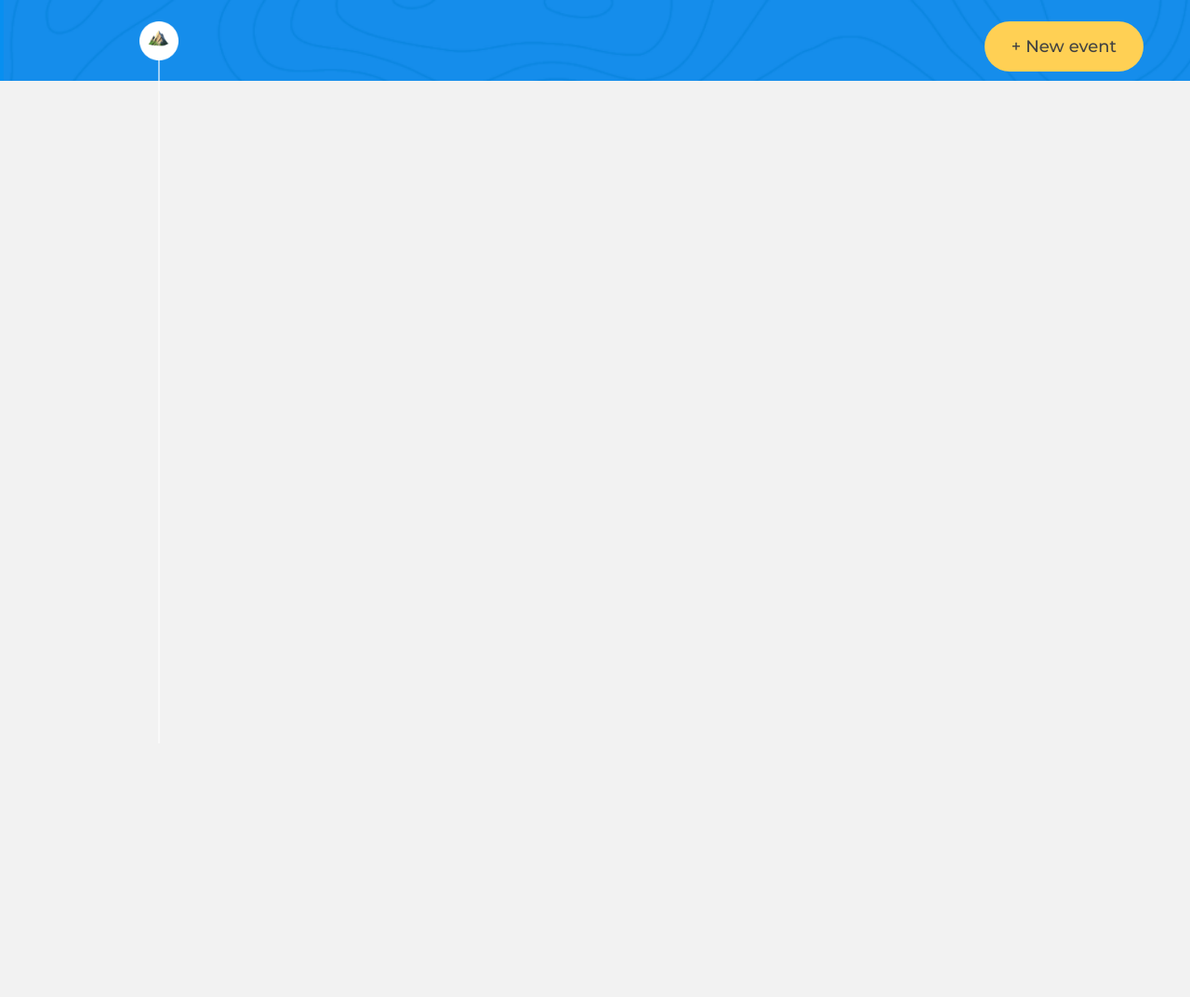
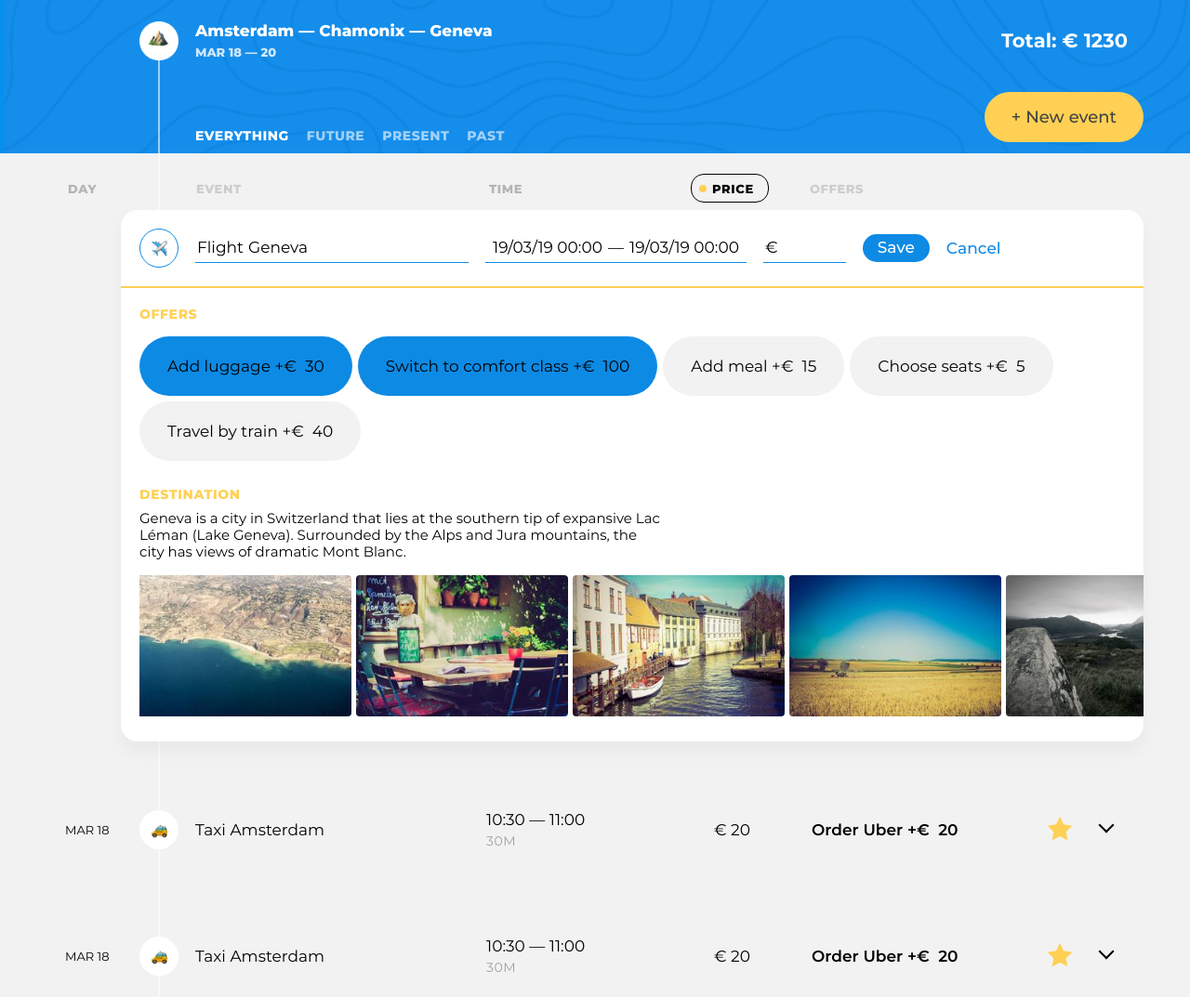
Before and after one commit to inasekin/oop-big-trip, a website built with webpack: page public/index.html in a window 1280 px wide. Shown: the top 1073 px of the page at 93% size. Before the commit the page ends 800 px from the top, so only its background shows below. Built offline with nearby package versions, Linux system fonts and the light colour scheme.

Commit message:
feat: добавил отдельные модули, добавил презентер

```diff
--- a/public/css/style.css
+++ b/public/css/style.css
@@ -332,7 +332,9 @@
 
 .trip-events__item {
   margin-bottom: 54px;
-  margin-left: auto; }
+  margin-left: auto;
+  list-style: none;
+}
 
 .trip-sort {
   display: -ms-flexbox;
--- a/public/index.html
+++ b/public/index.html
@@ -18,11 +18,8 @@
           <div class="trip-main__trip-controls  trip-controls">
             <div class="trip-controls__filters">
               <h2 class="visually-hidden">Filter events</h2>
-              <!-- Фильтры -->
             </div>
           </div>
-
-          <button class="trip-main__event-add-btn  btn  btn--big  btn--yellow" type="button">New event</button>
         </div>
       </div>
     </header>
@@ -30,10 +27,6 @@
       <div class="page-body__container">
           <section class="trip-events">
             <h2 class="visually-hidden">Trip events</h2>
-
-            <!-- Сортировка -->
-
-            <!-- Контент -->
           </section>
       </div>
     </main>
--- a/src/main.js
+++ b/src/main.js
@@ -0,0 +1,16 @@
+import {render, RenderPosition} from './render';
+import FilterView from './view/filter-view';
+import InfoView from './view/info-view';
+import ButtonView from './view/button-view';
+import WaypointsPresenter from './presenter/waypoints-presenter';
+
+
+const tripFilters = document.querySelector('.trip-controls__filters');
+const tripMain = document.querySelector('.trip-main');
+const tripEvents = document.querySelector('.trip-events');
+const boardPresenter = new WaypointsPresenter({waypointsContainer: tripEvents});
+
+render(new InfoView(), tripMain, RenderPosition.AFTERBEGIN);
+render(new FilterView(), tripFilters);
+render(new ButtonView(), tripMain);
+boardPresenter.init();
--- /dev/null
+++ b/src/presenter/waypoints-presenter.js
@@ -0,0 +1,23 @@
+import WaypointListView from '../view/waypoint-list-view';
+import {render, RenderPosition} from '../render';
+import SortView from '../view/sort-view';
+import FormCreateView from '../view/form-create-view';
+import WaypointView from '../view/waypoint-view';
+
+export default class WaypointsPresenter {
+  waypointListComponent = new WaypointListView();
+
+  constructor({waypointsContainer}) {
+    this.waypointsContainer = waypointsContainer;
+  }
+
+  init() {
+    render(new SortView(), this.waypointsContainer, RenderPosition.AFTERBEGIN);
+    render(new FormCreateView(), this.waypointsContainer);
+    render(this.waypointListComponent, this.waypointsContainer);
+
+    for (let i = 0; i < 3; i++) {
+      render(new WaypointView(), this.waypointListComponent.getElement());
+    }
+  }
+}
--- a/src/render.js
+++ b/src/render.js
@@ -1,8 +1,8 @@
 const RenderPosition = {
-  BEFOREBEGIN: 'beforebegin',
-  AFTERBEGIN: 'afterbegin',
-  BEFOREEND: 'beforeend',
-  AFTEREND: 'afterend',
+  BEFOREBEGIN: 'beforebegin', // перед самим элементом targetElement.
+  AFTERBEGIN: 'afterbegin', // внутри элемента targetElement, перед его первым потомком.
+  BEFOREEND: 'beforeend', // внутри элемента targetElement, после его последнего потомка.
+  AFTEREND: 'afterend', // после самого элемента targetElement.
 };
 
 function createElement(template) {
@@ -13,7 +13,7 @@
 }
 
 function render(component, container, place = RenderPosition.BEFOREEND) {
-  container.insertAdjacentElement(place, component.getElement());
+  container.insertAdjacentElement(place, component.getElement()); // добавляет переданный элемент в DOM-дерево относительно элемента, вызвавшего метод.
 }
 
 export {RenderPosition, createElement, render};
--- /dev/null
+++ b/src/view/button-view.js
@@ -0,0 +1,23 @@
+import {createElement} from '../render.js';
+
+function createButtonTemplate() {
+  return '<button class="trip-main__event-add-btn  btn  btn--big  btn--yellow" type="button">New event</button>';
+}
+
+export default class ButtonView {
+  getTemplate() {
+    return createButtonTemplate();
+  }
+
+  getElement() {
+    if (!this.element) {
+      this.element = createElement(this.getTemplate());
+    }
+
+    return this.element;
+  }
+
+  removeElement() {
+    this.element = null;
+  }
+}
--- /dev/null
+++ b/src/view/filter-view.js
@@ -0,0 +1,45 @@
+import {createElement} from '../render.js';
+
+function createFilterTemplate() {
+  return `<form class="trip-filters" action="#" method="get">
+                <div class="trip-filters__filter">
+                  <input id="filter-everything" class="trip-filters__filter-input  visually-hidden" type="radio" name="trip-filter" value="everything" checked>
+                  <label class="trip-filters__filter-label" for="filter-everything">Everything</label>
+                </div>
+
+                <div class="trip-filters__filter">
+                  <input id="filter-future" class="trip-filters__filter-input  visually-hidden" type="radio" name="trip-filter" value="future">
+                  <label class="trip-filters__filter-label" for="filter-future">Future</label>
+                </div>
+
+                <div class="trip-filters__filter">
+                  <input id="filter-present" class="trip-filters__filter-input  visually-hidden" type="radio" name="trip-filter" value="present">
+                  <label class="trip-filters__filter-label" for="filter-present">Present</label>
+                </div>
+
+                <div class="trip-filters__filter">
+                  <input id="filter-past" class="trip-filters__filter-input  visually-hidden" type="radio" name="trip-filter" value="past">
+                  <label class="trip-filters__filter-label" for="filter-past">Past</label>
+                </div>
+
+                <button class="visually-hidden" type="submit">Accept filter</button>
+              </form>`;
+}
+
+export default class FilterView {
+  getTemplate() {
+    return createFilterTemplate();
+  }
+
+  getElement() {
+    if (!this.element) {
+      this.element = createElement(this.getTemplate());
+    }
+
+    return this.element;
+  }
+
+  removeElement() {
+    this.element = null;
+  }
+}
--- /dev/null
+++ b/src/view/form-create-view.js
@@ -0,0 +1,184 @@
+import {createElement} from '../render.js';
+
+function createFormCreateTemplate() {
+  return `            <li class="trip-events__item">
+              <form class="event event--edit" action="#" method="post">
+                <header class="event__header">
+                  <div class="event__type-wrapper">
+                    <label class="event__type  event__type-btn" for="event-type-toggle-1">
+                      <span class="visually-hidden">Choose event type</span>
+                      <img class="event__type-icon" width="17" height="17" src="img/icons/flight.png" alt="Event type icon">
+                    </label>
+                    <input class="event__type-toggle  visually-hidden" id="event-type-toggle-1" type="checkbox">
+
+                    <div class="event__type-list">
+                      <fieldset class="event__type-group">
+                        <legend class="visually-hidden">Event type</legend>
+
+                        <div class="event__type-item">
+                          <input id="event-type-taxi-1" class="event__type-input  visually-hidden" type="radio" name="event-type" value="taxi">
+                          <label class="event__type-label  event__type-label--taxi" for="event-type-taxi-1">Taxi</label>
+                        </div>
+
+                        <div class="event__type-item">
+                          <input id="event-type-bus-1" class="event__type-input  visually-hidden" type="radio" name="event-type" value="bus">
+                          <label class="event__type-label  event__type-label--bus" for="event-type-bus-1">Bus</label>
+                        </div>
+
+                        <div class="event__type-item">
+                          <input id="event-type-train-1" class="event__type-input  visually-hidden" type="radio" name="event-type" value="train">
+                          <label class="event__type-label  event__type-label--train" for="event-type-train-1">Train</label>
+                        </div>
+
+                        <div class="event__type-item">
+                          <input id="event-type-ship-1" class="event__type-input  visually-hidden" type="radio" name="event-type" value="ship">
+                          <label class="event__type-label  event__type-label--ship" for="event-type-ship-1">Ship</label>
+                        </div>
+
+                        <div class="event__type-item">
+                          <input id="event-type-drive-1" class="event__type-input  visually-hidden" type="radio" name="event-type" value="drive">
+                          <label class="event__type-label  event__type-label--drive" for="event-type-drive-1">Drive</label>
+                        </div>
+
+                        <div class="event__type-item">
+                          <input id="event-type-flight-1" class="event__type-input  visually-hidden" type="radio" name="event-type" value="flight" checked>
+                          <label class="event__type-label  event__type-label--flight" for="event-type-flight-1">Flight</label>
+                        </div>
+
+                        <div class="event__type-item">
+                          <input id="event-type-check-in-1" class="event__type-input  visually-hidden" type="radio" name="event-type" value="check-in">
+                          <label class="event__type-label  event__type-label--check-in" for="event-type-check-in-1">Check-in</label>
+                        </div>
+
+                        <div class="event__type-item">
+                          <input id="event-type-sightseeing-1" class="event__type-input  visually-hidden" type="radio" name="event-type" value="sightseeing">
+                          <label class="event__type-label  event__type-label--sightseeing" for="event-type-sightseeing-1">Sightseeing</label>
+                        </div>
+
+                        <div class="event__type-item">
+                          <input id="event-type-restaurant-1" class="event__type-input  visually-hidden" type="radio" name="event-type" value="restaurant">
+                          <label class="event__type-label  event__type-label--restaurant" for="event-type-restaurant-1">Restaurant</label>
+                        </div>
+                      </fieldset>
+                    </div>
+                  </div>
+
+                  <div class="event__field-group  event__field-group--destination">
+                    <label class="event__label  event__type-output" for="event-destination-1">
+                      Flight
+                    </label>
+                    <input class="event__input  event__input--destination" id="event-destination-1" type="text" name="event-destination" value="Geneva" list="destination-list-1">
+                    <datalist id="destination-list-1">
+                      <option value="Amsterdam"></option>
+                      <option value="Geneva"></option>
+                      <option value="Chamonix"></option>
+                    </datalist>
+                  </div>
+
+                  <div class="event__field-group  event__field-group--time">
+                    <label class="visually-hidden" for="event-start-time-1">From</label>
+                    <input class="event__input  event__input--time" id="event-start-time-1" type="text" name="event-start-time" value="19/03/19 00:00">
+                    &mdash;
+                    <label class="visually-hidden" for="event-end-time-1">To</label>
+                    <input class="event__input  event__input--time" id="event-end-time-1" type="text" name="event-end-time" value="19/03/19 00:00">
+                  </div>
+
+                  <div class="event__field-group  event__field-group--price">
+                    <label class="event__label" for="event-price-1">
+                      <span class="visually-hidden">Price</span>
+                      &euro;
+                    </label>
+                    <input class="event__input  event__input--price" id="event-price-1" type="text" name="event-price" value="">
+                  </div>
+
+                  <button class="event__save-btn  btn  btn--blue" type="submit">Save</button>
+                  <button class="event__reset-btn" type="reset">Cancel</button>
+                </header>
+                <section class="event__details">
+                  <section class="event__section  event__section--offers">
+                    <h3 class="event__section-title  event__section-title--offers">Offers</h3>
+
+                    <div class="event__available-offers">
+                      <div class="event__offer-selector">
+                        <input class="event__offer-checkbox  visually-hidden" id="event-offer-luggage-1" type="checkbox" name="event-offer-luggage" checked>
+                        <label class="event__offer-label" for="event-offer-luggage-1">
+                          <span class="event__offer-title">Add luggage</span>
+                          &plus;&euro;&nbsp;
+                          <span class="event__offer-price">30</span>
+                        </label>
+                      </div>
+
+                      <div class="event__offer-selector">
+                        <input class="event__offer-checkbox  visually-hidden" id="event-offer-comfort-1" type="checkbox" name="event-offer-comfort" checked>
+                        <label class="event__offer-label" for="event-offer-comfort-1">
+                          <span class="event__offer-title">Switch to comfort class</span>
+                          &plus;&euro;&nbsp;
+                          <span class="event__offer-price">100</span>
+                        </label>
+                      </div>
+
+                      <div class="event__offer-selector">
+                        <input class="event__offer-checkbox  visually-hidden" id="event-offer-meal-1" type="checkbox" name="event-offer-meal">
+                        <label class="event__offer-label" for="event-offer-meal-1">
+                          <span class="event__offer-title">Add meal</span>
+                          &plus;&euro;&nbsp;
+                          <span class="event__offer-price">15</span>
+                        </label>
+                      </div>
+
+                      <div class="event__offer-selector">
+                        <input class="event__offer-checkbox  visually-hidden" id="event-offer-seats-1" type="checkbox" name="event-offer-seats">
+                        <label class="event__offer-label" for="event-offer-seats-1">
+                          <span class="event__offer-title">Choose seats</span>
+                          &plus;&euro;&nbsp;
+                          <span class="event__offer-price">5</span>
+                        </label>
+                      </div>
+
+                      <div class="event__offer-selector">
+                        <input class="event__offer-checkbox  visually-hidden" id="event-offer-train-1" type="checkbox" name="event-offer-train">
+                        <label class="event__offer-label" for="event-offer-train-1">
+                          <span class="event__offer-title">Travel by train</span>
+                          &plus;&euro;&nbsp;
+                          <span class="event__offer-price">40</span>
+                        </label>
+                      </div>
+                    </div>
+                  </section>
+
+                  <section class="event__section  event__section--destination">
+                    <h3 class="event__section-title  event__section-title--destination">Destination</h3>
+                    <p class="event__destination-description">Geneva is a city in Switzerland that lies at the southern tip of expansive Lac Léman (Lake Geneva). Surrounded by the Alps and Jura mountains, the city has views of dramatic Mont Blanc.</p>
+
+                    <div class="event__photos-container">
+                      <div class="event__photos-tape">
+                        <img class="event__photo" src="img/photos/1.jpg" alt="Event photo">
+                        <img class="event__photo" src="img/photos/2.jpg" alt="Event photo">
+                        <img class="event__photo" src="img/photos/3.jpg" alt="Event photo">
+                        <img class="event__photo" src="img/photos/4.jpg" alt="Event photo">
+                        <img class="event__photo" src="img/photos/5.jpg" alt="Event photo">
+                      </div>
+                    </div>
+                  </section>
+                </section>
+              </form>
+            </li>`;
+}
+
+export default class FormCreateView {
+  getTemplate() {
+    return createFormCreateTemplate();
+  }
+
+  getElement() {
+    if (!this.element) {
+      this.element = createElement(this.getTemplate());
+    }
+
+    return this.element;
+  }
+
+  removeElement() {
+    this.element = null;
+  }
+}
--- /dev/null
+++ b/src/view/info-view.js
@@ -0,0 +1,33 @@
+import {createElement} from '../render.js';
+
+function createInfoTemplate() {
+  return `<section class="trip-main__trip-info  trip-info">
+            <div class="trip-info__main">
+              <h1 class="trip-info__title">Amsterdam &mdash; Chamonix &mdash; Geneva</h1>
+
+              <p class="trip-info__dates">Mar 18&nbsp;&mdash;&nbsp;20</p>
+            </div>
+
+            <p class="trip-info__cost">
+              Total: &euro;&nbsp;<span class="trip-info__cost-value">1230</span>
+            </p>
+          </section>`;
+}
+
+export default class InfoView {
+  getTemplate() {
+    return createInfoTemplate();
+  }
+
+  getElement() {
+    if (!this.element) {
+      this.element = createElement(this.getTemplate());
+    }
+
+    return this.element;
+  }
+
+  removeElement() {
+    this.element = null;
+  }
+}
--- /dev/null
+++ b/src/view/sort-view.js
@@ -0,0 +1,48 @@
+import {createElement} from '../render.js';
+
+function createSortTemplate() {
+  return `<form class="trip-events__trip-sort  trip-sort" action="#" method="get">
+            <div class="trip-sort__item  trip-sort__item--day">
+              <input id="sort-day" class="trip-sort__input  visually-hidden" type="radio" name="trip-sort" value="sort-day">
+              <label class="trip-sort__btn" for="sort-day">Day</label>
+            </div>
+
+            <div class="trip-sort__item  trip-sort__item--event">
+              <input id="sort-event" class="trip-sort__input  visually-hidden" type="radio" name="trip-sort" value="sort-event" disabled>
+              <label class="trip-sort__btn" for="sort-event">Event</label>
+            </div>
+
+            <div class="trip-sort__item  trip-sort__item--time">
+              <input id="sort-time" class="trip-sort__input  visually-hidden" type="radio" name="trip-sort" value="sort-time">
+              <label class="trip-sort__btn" for="sort-time">Time</label>
+            </div>
+
+            <div class="trip-sort__item  trip-sort__item--price">
+              <input id="sort-price" class="trip-sort__input  visually-hidden" type="radio" name="trip-sort" value="sort-price" checked>
+              <label class="trip-sort__btn" for="sort-price">Price</label>
+            </div>
+
+            <div class="trip-sort__item  trip-sort__item--offer">
+              <input id="sort-offer" class="trip-sort__input  visually-hidden" type="radio" name="trip-sort" value="sort-offer" disabled>
+              <label class="trip-sort__btn" for="sort-offer">Offers</label>
+            </div>
+          </form>`;
+}
+
+export default class SortView {
+  getTemplate() {
+    return createSortTemplate();
+  }
+
+  getElement() {
+    if (!this.element) {
+      this.element = createElement(this.getTemplate());
+    }
+
+    return this.element;
+  }
+
+  removeElement() {
+    this.element = null;
+  }
+}
--- /dev/null
+++ b/src/view/waypoint-list-view.js
@@ -0,0 +1,23 @@
+import {createElement} from '../render.js';
+
+function createWaypointsListTemplate() {
+  return '<ul class="trip-events__list"></ul>';
+}
+
+export default class WaypointListView {
+  getTemplate() {
+    return createWaypointsListTemplate();
+  }
+
+  getElement() {
+    if (!this.element) {
+      this.element = createElement(this.getTemplate());
+    }
+
+    return this.element;
+  }
+
+  removeElement() {
+    this.element = null;
+  }
+}
--- /dev/null
+++ b/src/view/waypoint-view.js
@@ -0,0 +1,59 @@
+import {createElement} from '../render.js';
+
+function createWaypointTemplate() {
+  return `<li class="trip-events__item">
+              <div class="event">
+                <time class="event__date" datetime="2019-03-18">MAR 18</time>
+                <div class="event__type">
+                  <img class="event__type-icon" width="42" height="42" src="img/icons/taxi.png" alt="Event type icon">
+                </div>
+                <h3 class="event__title">Taxi Amsterdam</h3>
+                <div class="event__schedule">
+                  <p class="event__time">
+                    <time class="event__start-time" datetime="2019-03-18T10:30">10:30</time>
+                    &mdash;
+                    <time class="event__end-time" datetime="2019-03-18T11:00">11:00</time>
+                  </p>
+                  <p class="event__duration">30M</p>
+                </div>
+                <p class="event__price">
+                  &euro;&nbsp;<span class="event__price-value">20</span>
+                </p>
+                <h4 class="visually-hidden">Offers:</h4>
+                <ul class="event__selected-offers">
+                  <li class="event__offer">
+                    <span class="event__offer-title">Order Uber</span>
+                    &plus;&euro;&nbsp;
+                    <span class="event__offer-price">20</span>
+                  </li>
+                </ul>
+                <button class="event__favorite-btn event__favorite-btn--active" type="button">
+                  <span class="visually-hidden">Add to favorite</span>
+                  <svg class="event__favorite-icon" width="28" height="28" viewBox="0 0 28 28">
+                    <path d="M14 21l-8.22899 4.3262 1.57159-9.1631L.685209 9.67376 9.8855 8.33688 14 0l4.1145 8.33688 9.2003 1.33688-6.6574 6.48934 1.5716 9.1631L14 21z"/>
+                  </svg>
+                </button>
+                <button class="event__rollup-btn" type="button">
+                  <span class="visually-hidden">Open event</span>
+                </button>
+              </div>
+            </li>`;
+}
+
+export default class WaypointView {
+  getTemplate() {
+    return createWaypointTemplate();
+  }
+
+  getElement() {
+    if (!this.element) {
+      this.element = createElement(this.getTemplate());
+    }
+
+    return this.element;
+  }
+
+  removeElement() {
+    this.element = null;
+  }
+}
```
Also changed, not shown: src/view/form-edit-view.js (added, +177 -0 lines).
